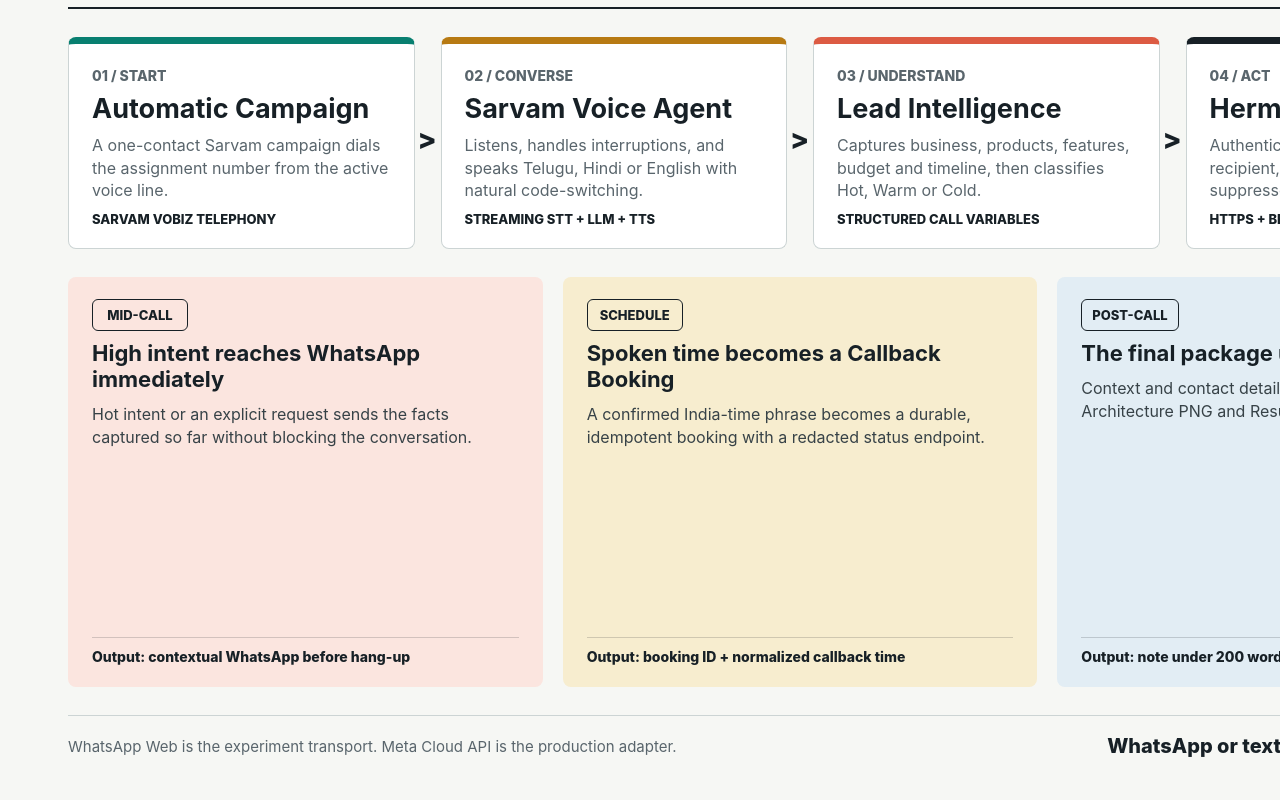
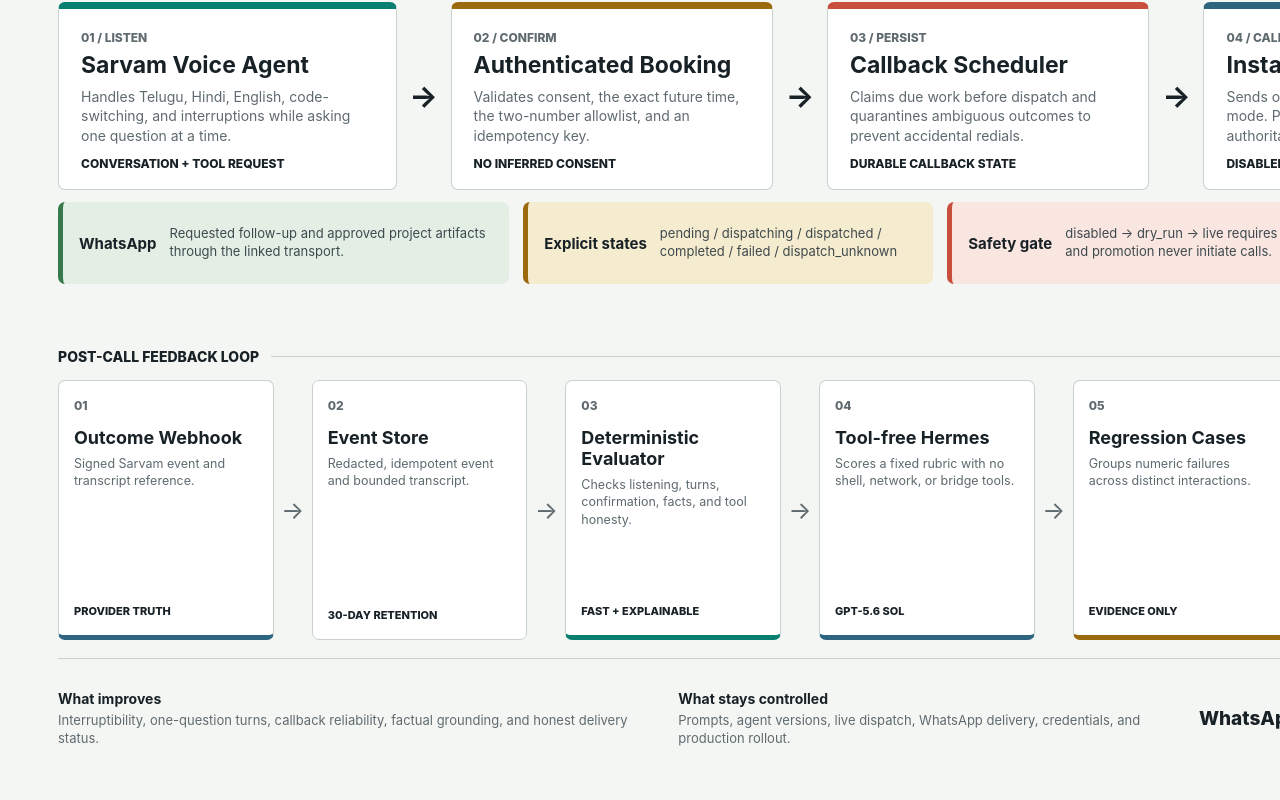
Before and after one commit to Srikarsmile/elevate-whatsapp-bridge, a website: page assets/architecture.html in a window 1280 px wide. Shown: the part 200-1000 px from the top of the page. Drawn offline with Linux system fonts and the light colour scheme.

Commit message:
docs: package safe feedback-loop deployment

```diff
--- a/assets/architecture.html
+++ b/assets/architecture.html
@@ -3,19 +3,24 @@
 <head>
   <meta charset="utf-8">
   <meta name="viewport" content="width=device-width, initial-scale=1">
-  <title>ElevateBox Hybrid Voice Agent Architecture</title>
+  <title>ElevateBox Voice Agent Architecture</title>
   <style>
     :root {
-      --ink: #172026;
-      --muted: #59656c;
-      --paper: #f6f7f4;
-      --white: #ffffff;
+      --ink: #172126;
+      --muted: #5f6a6f;
+      --paper: #f4f6f3;
+      --panel: #ffffff;
+      --line: #c9d1cf;
       --teal: #087f70;
-      --coral-soft: #fbe5df;
-      --gold: #b77a13;
-      --gold-soft: #f7edcf;
-      --blue-soft: #e2edf4;
-      --line: #ccd4d4;
+      --teal-soft: #dcefeb;
+      --coral: #c94f3d;
+      --coral-soft: #fae6e1;
+      --gold: #9b6a0d;
+      --gold-soft: #f5ebce;
+      --blue: #2d6480;
+      --blue-soft: #e0edf3;
+      --green: #36794a;
+      --green-soft: #e3efe5;
     }
     * { box-sizing: border-box; }
     html, body {
@@ -31,125 +36,139 @@
     main {
       width: 100%;
       height: 100%;
-      padding: 52px 68px 42px;
+      padding: 42px 58px 34px;
       display: grid;
-      grid-template-rows: auto auto 1fr auto;
-      gap: 28px;
+      grid-template-rows: 104px 360px 298px 102px;
+      gap: 18px;
     }
     header {
       display: flex;
+      align-items: start;
       justify-content: space-between;
-      align-items: end;
       gap: 40px;
-      padding-bottom: 22px;
       border-bottom: 2px solid var(--ink);
     }
     .eyebrow {
-      margin: 0 0 9px;
+      margin: 0 0 7px;
       color: var(--teal);
-      font-size: 17px;
+      font-size: 15px;
       font-weight: 800;
       text-transform: uppercase;
     }
     h1 {
       margin: 0;
-      max-width: 920px;
-      font-size: 50px;
-      line-height: 1.04;
+      font-size: 40px;
+      line-height: 1.06;
       font-weight: 820;
     }
-    .meta {
-      max-width: 390px;
+    .principle {
+      width: 435px;
+      padding-top: 4px;
       color: var(--muted);
-      font-size: 17px;
-      line-height: 1.45;
+      font-size: 16px;
+      line-height: 1.42;
       text-align: right;
     }
-    .flow {
+    .band {
       display: grid;
-      grid-template-columns: repeat(4, minmax(0, 1fr));
-      gap: 26px;
+      grid-template-rows: 28px 1fr;
+      gap: 10px;
+    }
+    .band-title {
+      display: flex;
+      align-items: center;
+      gap: 12px;
+      font-size: 14px;
+      font-weight: 820;
+      text-transform: uppercase;
+    }
+    .band-title::after {
+      content: "";
+      height: 1px;
+      flex: 1;
+      background: var(--line);
+    }
+    .runtime {
+      display: grid;
+      grid-template-columns: 1.05fr 54px 1fr 54px 1fr 54px 1.05fr;
+      grid-template-rows: 188px 82px;
+      gap: 12px 0;
+      align-items: center;
     }
     .node {
-      min-height: 208px;
-      padding: 23px 23px 21px;
-      background: var(--white);
+      height: 188px;
+      padding: 21px 22px 18px;
+      background: var(--panel);
       border: 1px solid var(--line);
       border-top: 7px solid var(--teal);
-      border-radius: 8px;
+      border-radius: 7px;
       display: grid;
       grid-template-rows: auto auto 1fr auto;
-      gap: 10px;
-      position: relative;
+      gap: 8px;
     }
-    .node:nth-child(2) { border-top-color: var(--gold); }
-    .node:nth-child(3) { border-top-color: #dc5b43; }
-    .node:nth-child(4) { border-top-color: var(--ink); }
-    .node:not(:last-child)::after {
-      content: ">";
-      position: absolute;
-      right: -23px;
-      top: 78px;
-      width: 19px;
-      background: var(--paper);
-      color: var(--ink);
-      font-size: 28px;
-      font-weight: 850;
-      text-align: center;
-      z-index: 2;
+    .node.guard { border-top-color: var(--gold); }
+    .node.scheduler { border-top-color: var(--coral); }
+    .node.outbound { border-top-color: var(--blue); }
+    .step { color: var(--muted); font-size: 12px; font-weight: 820; text-transform: uppercase; }
+    h2 { margin: 0; font-size: 23px; line-height: 1.12; }
+    .node p { margin: 0; color: var(--muted); font-size: 14px; line-height: 1.4; }
+    .tag { color: var(--ink); font-size: 12px; font-weight: 800; text-transform: uppercase; }
+    .arrow { color: var(--ink); font-size: 30px; font-weight: 700; text-align: center; }
+    .branch {
+      grid-column: 1 / 8;
+      height: 82px;
+      display: grid;
+      grid-template-columns: 1.1fr 1fr 1.45fr;
+      gap: 14px;
     }
-    .number { color: var(--muted); font-size: 14px; font-weight: 800; }
-    h2 { margin: 0; font-size: 27px; line-height: 1.12; }
-    .node p { margin: 0; color: var(--muted); font-size: 16px; line-height: 1.4; }
-    .tech { color: var(--ink); font-size: 13px; font-weight: 800; text-transform: uppercase; }
-    .actions {
+    .rail {
+      min-width: 0;
+      padding: 13px 16px;
+      border-radius: 7px;
+      display: flex;
+      align-items: center;
+      gap: 13px;
+    }
+    .rail strong { flex: 0 0 auto; font-size: 15px; }
+    .rail span { color: #3e494d; font-size: 13px; line-height: 1.35; }
+    .whatsapp { background: var(--green-soft); border-left: 5px solid var(--green); }
+    .states { background: var(--gold-soft); border-left: 5px solid var(--gold); }
+    .safety { background: var(--coral-soft); border-left: 5px solid var(--coral); }
+    .feedback-grid {
       display: grid;
-      grid-template-columns: repeat(3, minmax(0, 1fr));
-      gap: 20px;
+      grid-template-columns: 1.05fr 38px 1.05fr 38px 1.05fr 38px 1.05fr 38px 1.05fr 38px 1.05fr;
       align-items: stretch;
     }
-    .action {
-      min-height: 205px;
-      padding: 22px 24px;
-      border-radius: 8px;
+    .feedback-node {
+      padding: 17px 15px;
+      background: var(--panel);
+      border: 1px solid var(--line);
+      border-radius: 7px;
       display: grid;
-      grid-template-rows: auto auto 1fr auto;
-      gap: 10px;
+      grid-template-rows: 22px auto 1fr auto;
+      gap: 7px;
     }
-    .action.hot { background: var(--coral-soft); }
-    .action.callback { background: var(--gold-soft); }
-    .action.package { background: var(--blue-soft); }
-    .badge {
-      justify-self: start;
-      min-width: 96px;
-      padding: 7px 10px;
-      border: 1px solid currentColor;
-      border-radius: 6px;
-      font-size: 13px;
-      font-weight: 800;
-      text-align: center;
-      text-transform: uppercase;
+    .feedback-node:nth-of-type(3n+1) { border-bottom: 5px solid var(--blue); }
+    .feedback-node:nth-of-type(3n+3) { border-bottom: 5px solid var(--teal); }
+    .feedback-node:nth-of-type(3n+5) { border-bottom: 5px solid var(--gold); }
+    .feedback-node:nth-of-type(3n+7) { border-bottom: 5px solid var(--coral); }
+    .feedback-node:nth-of-type(3n+9) { border-bottom: 5px solid var(--blue); }
+    .feedback-node:nth-of-type(3n+11) { border-bottom: 5px solid var(--green); }
+    .feedback-node h3 { margin: 0; font-size: 18px; line-height: 1.17; }
+    .feedback-node p { margin: 0; color: var(--muted); font-size: 12.5px; line-height: 1.38; }
+    .feedback-node small { color: var(--ink); font-size: 11px; font-weight: 800; text-transform: uppercase; }
+    .feedback-arrow { align-self: center; color: var(--muted); font-size: 24px; text-align: center; }
+    footer {
+      display: grid;
+      grid-template-columns: 1.2fr 1fr auto;
+      gap: 22px;
+      align-items: center;
+      padding-top: 17px;
+      border-top: 1px solid var(--line);
     }
-    .action h3 { margin: 0; font-size: 22px; line-height: 1.18; }
-    .action p { margin: 0; color: #374247; font-size: 16px; line-height: 1.4; }
-    .output {
-      padding-top: 10px;
-      border-top: 1px solid rgba(23, 32, 38, 0.18);
-      color: var(--ink);
-      font-size: 14px;
-      font-weight: 780;
-    }
-    footer {
-      display: flex;
-      justify-content: space-between;
-      align-items: center;
-      gap: 30px;
-      padding-top: 18px;
-      border-top: 1px solid var(--line);
-      color: var(--muted);
-      font-size: 15px;
-    }
-    .contact { color: var(--ink); font-size: 20px; font-weight: 820; white-space: nowrap; }
+    .foot-item { color: var(--muted); font-size: 13px; line-height: 1.4; }
+    .foot-item strong { display: block; margin-bottom: 3px; color: var(--ink); font-size: 14px; }
+    .contact { color: var(--ink); font-size: 19px; font-weight: 820; white-space: nowrap; }
   </style>
 </head>
 <body>
@@ -157,59 +176,83 @@
     <header>
       <div>
         <p class="eyebrow">ElevateBox working prototype</p>
-        <h1>One live conversation, three immediate actions</h1>
+        <h1>Reliable callbacks with a governed learning loop</h1>
       </div>
-      <div class="meta">Sarvam owns the low-latency voice loop. Hermes owns authenticated actions, persistence, delivery, and duplicate prevention.</div>
+      <div class="principle">Sarvam owns the real-time conversation. The bridge owns consent, durable actions, delivery truth, evaluation evidence, and controlled improvement.</div>
     </header>
-    <section class="flow" aria-label="Primary system flow">
+
+    <section class="band" aria-label="Call and callback runtime">
+      <div class="band-title">Runtime path</div>
+      <div class="runtime">
         <article class="node">
-        <div class="number">01 / START</div>
-        <h2>Automatic Campaign</h2>
-        <p>A one-contact Sarvam campaign dials the assignment number from the active voice line.</p>
-        <div class="tech">Sarvam Vobiz telephony</div>
+          <span class="step">01 / listen</span>
+          <h2>Sarvam Voice Agent</h2>
+          <p>Handles Telugu, Hindi, English, code-switching, and interruptions while asking one question at a time.</p>
+          <span class="tag">Conversation + tool request</span>
         </article>
-      <article class="node">
-        <div class="number">02 / CONVERSE</div>
-        <h2>Sarvam Voice Agent</h2>
-        <p>Listens, handles interruptions, and speaks Telugu, Hindi or English with natural code-switching.</p>
-        <div class="tech">Streaming STT + LLM + TTS</div>
+        <div class="arrow">&#8594;</div>
+        <article class="node guard">
+          <span class="step">02 / confirm</span>
+          <h2>Authenticated Booking</h2>
+          <p>Validates consent, the exact future time, the two-number allowlist, and an idempotency key.</p>
+          <span class="tag">No inferred consent</span>
         </article>
-      <article class="node">
-        <div class="number">03 / UNDERSTAND</div>
-        <h2>Lead Intelligence</h2>
-        <p>Captures business, products, features, budget and timeline, then classifies Hot, Warm or Cold.</p>
-        <div class="tech">Structured call variables</div>
+        <div class="arrow">&#8594;</div>
+        <article class="node scheduler">
+          <span class="step">03 / persist</span>
+          <h2>Callback Scheduler</h2>
+          <p>Claims due work before dispatch and quarantines ambiguous outcomes to prevent accidental redials.</p>
+          <span class="tag">Durable callback state</span>
         </article>
-      <article class="node">
-        <div class="number">04 / ACT</div>
-        <h2>Hermes Bridge</h2>
-        <p>Authenticates tool calls, validates the recipient, persists actions and suppresses duplicates.</p>
-        <div class="tech">HTTPS + bearer auth + idempotency</div>
+        <div class="arrow">&#8594;</div>
+        <article class="node outbound">
+          <span class="step">04 / call</span>
+          <h2>Instant Outbound</h2>
+          <p>Sends one Sarvam request only in live mode. Provider webhooks become the authoritative outcome.</p>
+          <span class="tag">Disabled by default</span>
         </article>
+
+        <div class="branch">
+          <div class="rail whatsapp"><strong>WhatsApp</strong><span>Requested follow-up and approved project artifacts through the linked transport.</span></div>
+          <div class="rail states"><strong>Explicit states</strong><span>pending / dispatching / dispatched / completed / failed / dispatch_unknown</span></div>
+          <div class="rail safety"><strong>Safety gate</strong><span>disabled &#8594; dry_run &#8594; live requires an operator change. Restart, review, and promotion never initiate calls.</span></div>
+        </div>
+      </div>
     </section>
-    <section class="actions" aria-label="Action outcomes">
-      <article class="action hot">
-        <span class="badge">Mid-call</span>
-        <h3>High intent reaches WhatsApp immediately</h3>
-        <p>Hot intent or an explicit request sends the facts captured so far without blocking the conversation.</p>
-        <div class="output">Output: contextual WhatsApp before hang-up</div>
+
+    <section class="band" aria-label="Post-call feedback loop">
+      <div class="band-title">Post-call feedback loop</div>
+      <div class="feedback-grid">
+        <article class="feedback-node">
+          <span class="step">01</span><h3>Outcome Webhook</h3><p>Signed Sarvam event and transcript reference.</p><small>Provider truth</small>
         </article>
-      <article class="action callback">
-        <span class="badge">Schedule</span>
-        <h3>Spoken time becomes a Callback Booking</h3>
-        <p>A confirmed India-time phrase becomes a durable, idempotent booking with a redacted status endpoint.</p>
-        <div class="output">Output: booking ID + normalized callback time</div>
+        <div class="feedback-arrow">&#8594;</div>
+        <article class="feedback-node">
+          <span class="step">02</span><h3>Event Store</h3><p>Redacted, idempotent event and bounded transcript.</p><small>30-day retention</small>
         </article>
-      <article class="action package">
-        <span class="badge">Post-call</span>
-        <h3>The final package uses their own words</h3>
-        <p>Context and contact details are followed by the required Architecture PNG and Resume PDF.</p>
-        <div class="output">Output: note under 200 words + two artifacts</div>
+        <div class="feedback-arrow">&#8594;</div>
+        <article class="feedback-node">
+          <span class="step">03</span><h3>Deterministic Evaluator</h3><p>Checks listening, turns, confirmation, facts, and tool honesty.</p><small>Fast + explainable</small>
         </article>
+        <div class="feedback-arrow">&#8594;</div>
+        <article class="feedback-node">
+          <span class="step">04</span><h3>Tool-free Hermes</h3><p>Scores a fixed rubric with no shell, network, or bridge tools.</p><small>GPT-5.6 Sol</small>
+        </article>
+        <div class="feedback-arrow">&#8594;</div>
+        <article class="feedback-node">
+          <span class="step">05</span><h3>Regression Cases</h3><p>Groups numeric failures across distinct interactions.</p><small>Evidence only</small>
+        </article>
+        <div class="feedback-arrow">&#8594;</div>
+        <article class="feedback-node">
+          <span class="step">06</span><h3>Human Approval</h3><p>Review, reject, approve, and manually promote a version.</p><small>No self-editing</small>
+        </article>
+      </div>
     </section>
+
     <footer>
-      <span>WhatsApp Web is the experiment transport. Meta Cloud API is the production adapter.</span>
-      <span class="contact">WhatsApp or text Srikar: +91 86398 85985</span>
+      <div class="foot-item"><strong>What improves</strong>Interruptibility, one-question turns, callback reliability, factual grounding, and honest delivery status.</div>
+      <div class="foot-item"><strong>What stays controlled</strong>Prompts, agent versions, live dispatch, WhatsApp delivery, credentials, and production rollout.</div>
+      <div class="contact">WhatsApp or text: +91 86398 85985</div>
     </footer>
   </main>
 </body>
```
Also changed, not shown: docs/demo-runbook.md (+60 -57 lines), test/deploy.test.js (+78 -10 lines), assets/architecture.png, 4 other files. Lines whose indentation alone changed are shown as unchanged.
